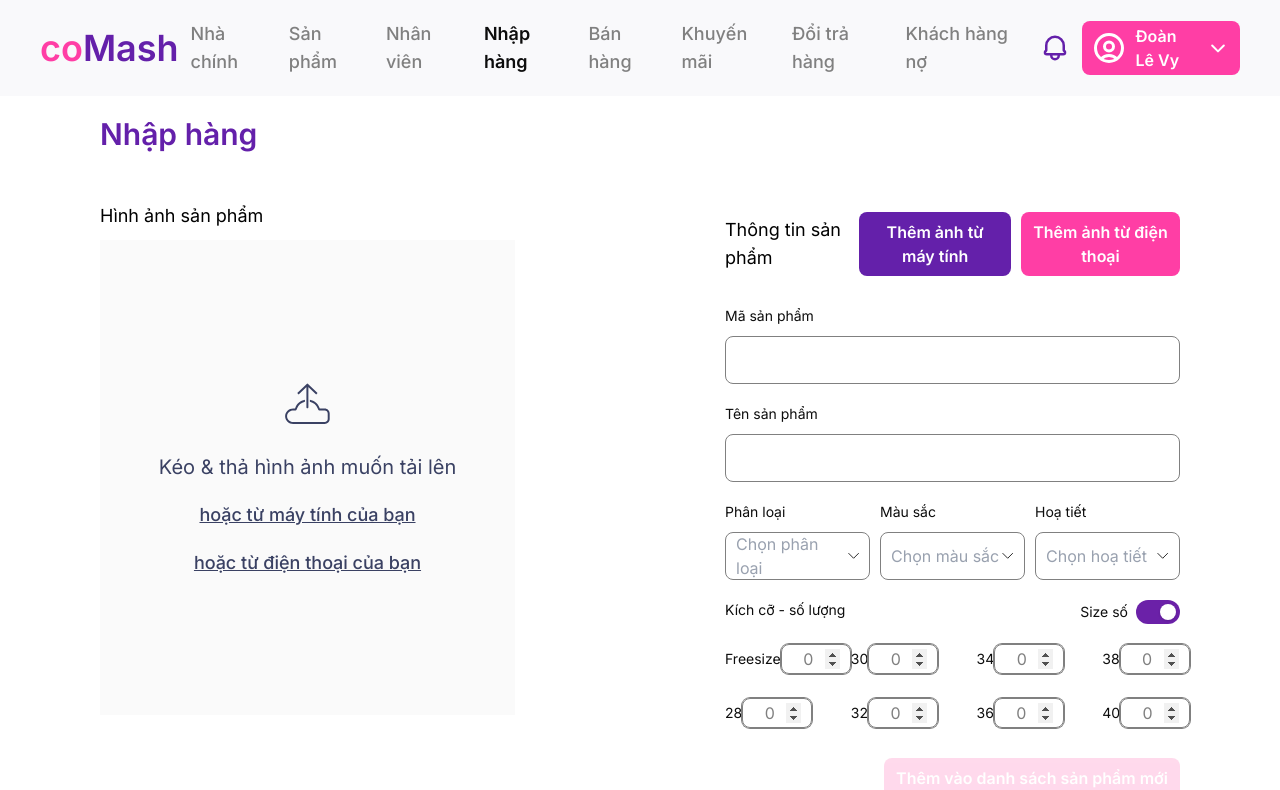
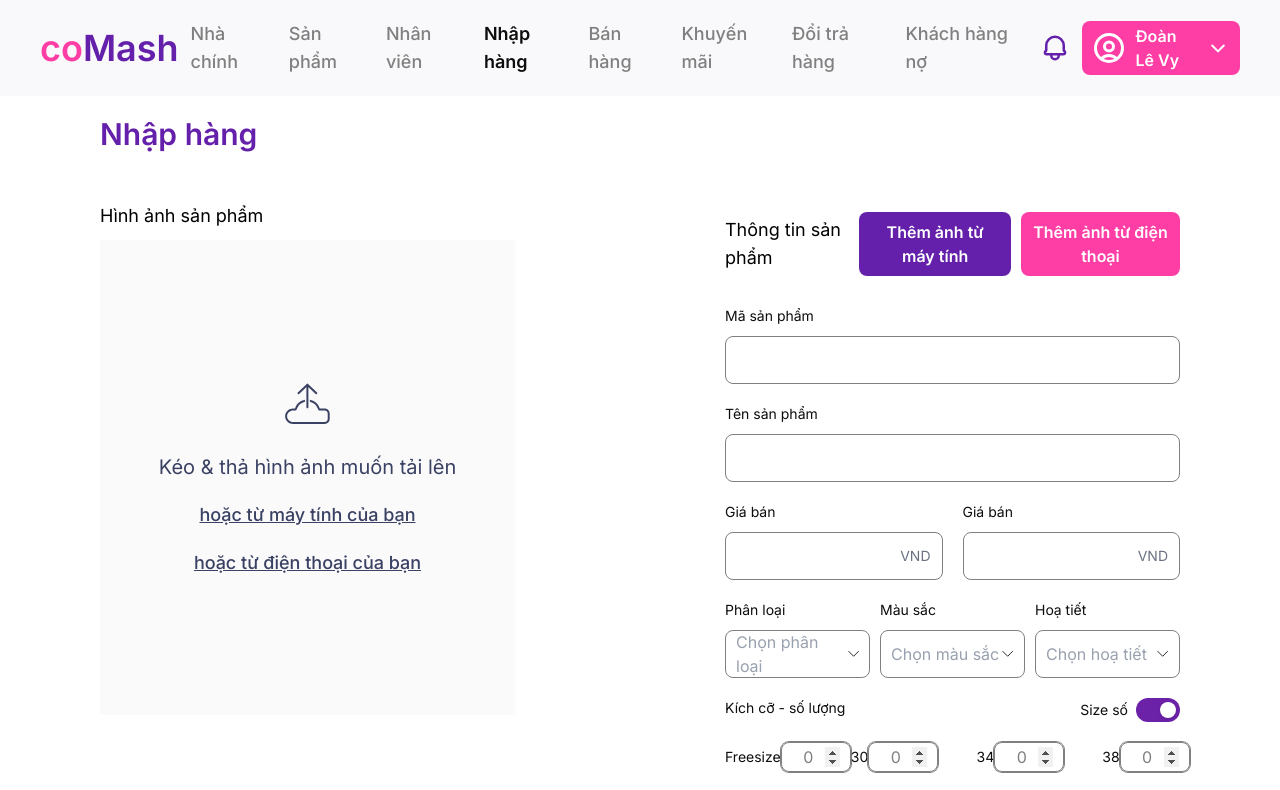
Before and after one commit to HCMUT-CSE-ProjectCapstone-coMash/capstone-web-frontend, a Next.js app: page /import in a window 1280 px wide. Shown: the top 790 px of the page. Built offline with nearby package versions, Linux system fonts and the light colour scheme; a web font is replaced by a local one.

Commit message:
update Import page

```diff
--- a/app/import/page.tsx
+++ b/app/import/page.tsx
@@ -4,6 +4,7 @@ import { Button } from "@/components/ButtonComponent";
 import { SimpleInput } from "@/components/FormInput";
 import { CustomSelect } from "@/components/FormInput";
 import { SizeInput } from "@/components/FormInput";
+import { PrizeInput } from "@/components/FormInput";
 import { useState, useMemo, useRef } from 'react';
 import ProductTable from "@/components/ProductTable";
 
@@ -22,6 +23,8 @@ export default function ImportPage () {
 
     const [productCode, setProductCode] = useState("");
     const [productName, setProductName] = useState("");
+    const [productPrizeIn, setPrizeIn] = useState("");
+    const [productPrizeOut, setPrizeOut] = useState("");
     const [isNumberMode, setIsNumberMode] = useState(true);
 
     const [selectedCategories, setSelectedCategories] = useState<string | number | undefined>(undefined);
@@ -37,17 +40,28 @@ export default function ImportPage () {
         }));
     };
 
+    const formatCurrency = (value: string) => {
+        if (!value) return "";
+        // Bước 1: Xóa tất cả ký tự không phải số
+        const numberString = value.replace(/\D/g, "");
+
+        // Bước 2: Dùng Regex thêm dấu chấm phân cách hàng nghìn
+        return numberString.replace(/\B(?=(\d{3})+(?!\d))/g, ".");
+    };
+
     const isFormValid = useMemo(() => {
         const hasAtLeastOneSize = Object.values(quantities).some(qty => qty > 0);
         return (
             productCode.trim() !== "" &&       // Mã không rỗng
             productName.trim() !== "" &&       // Tên không rỗng
+            productPrizeIn.trim() !== "" &&
+            productPrizeOut.trim() !== "" &&
             selectedCategories &&              // Đã chọn phân loại
             selectedColors &&                  // Đã chọn màu
             selectedPattern &&                 // Đã chọn hoạ tiết
             hasAtLeastOneSize
         );
-    }, [productCode, productName, selectedCategories, selectedColors, selectedPattern, quantities]);
+    }, [productCode, productName, productPrizeIn, productPrizeOut, selectedCategories, selectedColors, selectedPattern, quantities]);
 
   // Chọn danh sách hiển thị dựa vào state
     const sizesNumber = ["Freesize", "30", "34", "38", "28", "32", "36", "40"];
@@ -150,7 +164,26 @@ export default function ImportPage () {
                                 type="text"
                                 onChange={(e) => setProductName(e.target.value)}
                             />
-
+                            <div className="flex flex-row justify-between w-full gap-x-5 items-center">
+                                <PrizeInput
+                                    label="Giá bán"
+                                    value={productPrizeIn}
+                                    type="text"
+                                    onChange={(e) => {
+                                        const formattedValue = formatCurrency(e.target.value);
+                                        setPrizeIn(formattedValue);
+                                    }}
+                                />
+                                <PrizeInput
+                                    label="Giá bán"
+                                    value={productPrizeOut}
+                                    type="text"
+                                    onChange={(e) => {
+                                        const formattedValue = formatCurrency(e.target.value);
+                                        setPrizeOut(formattedValue);
+                                    }}
+                                />
+                            </div>
                             <div className="flex justify-between self-stretch gap-2.5">
                                 <CustomSelect
                                     label="Phân loại"
@@ -212,7 +245,11 @@ export default function ImportPage () {
                                         label={size}
                                         value={String((quantities[size]) || 0)}
                                         type="number"
-                                        onChange={(e) => handleQuantityChange(size, e.target.value)}
+                                        onChange={(e) => {
+                                            const cleanVal = e.target.value.replace(/[^0-9]/g, '');
+                                            const numVal = cleanVal === '' ? 0 : Number(cleanVal);
+                                           handleQuantityChange(size, String(numVal));
+                                        }}
                                         isActive = {quantities[size] > 0}
                                     />
                                 </div>
--- a/components/FormInput.tsx
+++ b/components/FormInput.tsx
@@ -2,6 +2,14 @@ import React, { useState, useRef, useEffect } from "react";
 import { SmallArrowDownIcon } from "@/assests/Icons";
 
 interface SimpleInputProps {
+  label: string;
+  value?: string;
+  onChange?: (e: React.ChangeEvent<HTMLInputElement>) => void;
+  type: "text" ;
+  isActive?: boolean;
+}
+
+interface PrizeInputProps {
   label: string;
   value?: string;
   onChange?: (e: React.ChangeEvent<HTMLInputElement>) => void;
@@ -60,6 +68,25 @@ export function SizeInput({ label, value, onChange, type = "number", isActive =
   );
 }
 
+export function PrizeInput({ label, value, onChange, type = "text" }: PrizeInputProps) {
+  return (
+    <div className="flex flex-col gap-y-2.5 w-full font-display">
+      <label className="text-sm font-normal text-tgray9">{label}</label>
+    <div className="relative w-full">
+      <input
+        type={type}
+        className="w-full h-12 pl-2.5 pr-12 rounded-lg border-[0.5px] border-solid border-tgray5 focus:outline-none focus:border-purple focus:ring-1 focus:ring-purple transition-all"
+        value={value}
+        onChange={onChange}
+      />
+
+      <span className="absolute right-3 top-1/2 -translate-y-1/2 text-gray-500 text-sm pointer-events-none select-none">
+        VND
+      </span>
+    </div>
+    </div>
+  );
+}
 
 export function CustomSelect({
   label,
```
